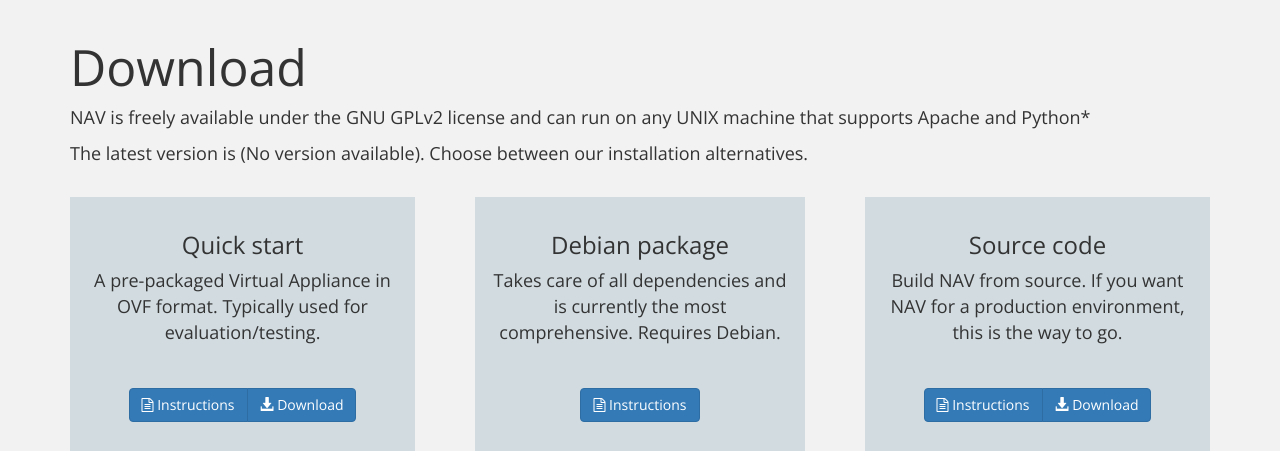
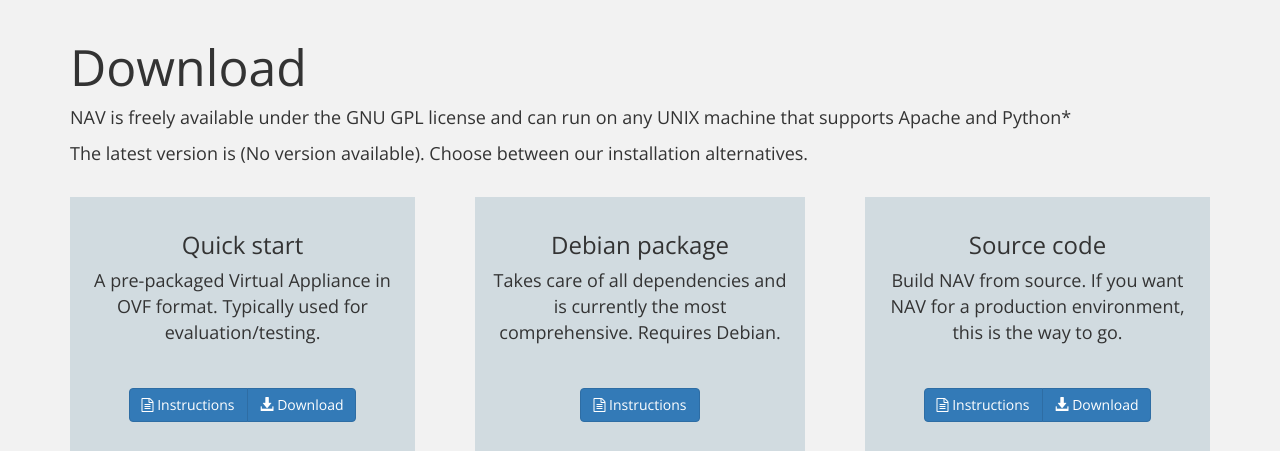
Before and after one commit to Uninett/nav-landing-page, a Django app: page / in a window 1280 px wide. Shown: the part 1597-2048 px from the top of the page. Run offline with Django 3.2, Linux system fonts and the light colour scheme; data that the repository does not hold is empty; some libraries are stand-ins or nearby versions.

Commit message:
Remove v2 qualifier.

```diff
--- a/templates/index.html
+++ b/templates/index.html
@@ -173,7 +173,7 @@
             <div class="row">
                 <div class="col-md-12">
                     <h1 class="super-heading">Download</h1>
-                    <p>NAV is freely available under the GNU GPLv2 license and can run on any UNIX machine that supports Apache and Python*</p>
+                    <p>NAV is freely available under the GNU GPL license and can run on any UNIX machine that supports Apache and Python*</p>
                     <p class="bottom-space">The latest version is <span style="font-weight:400;">{{ latest_stable_release.version }}</span>. Choose between our installation alternatives.</p>
                     <div class="row">
                         <div class="col-md-4">
```
